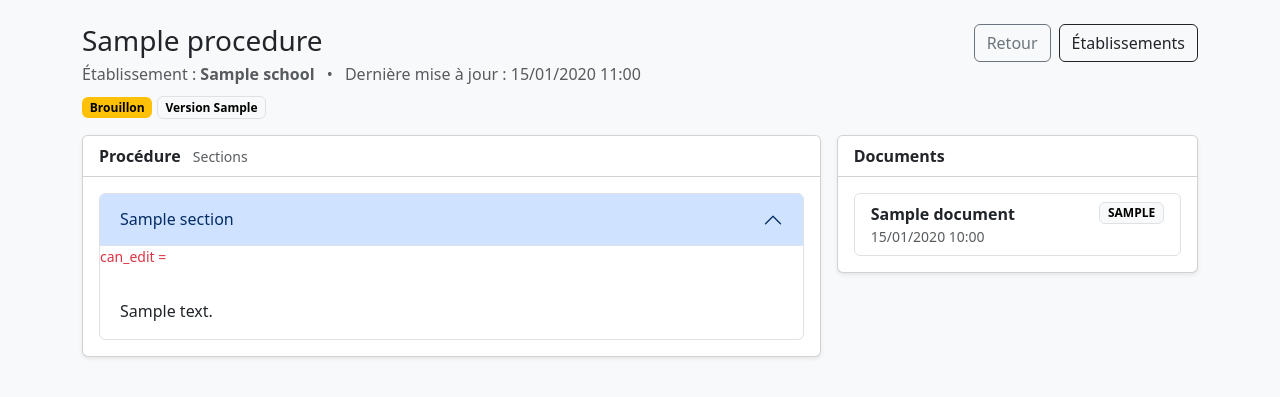
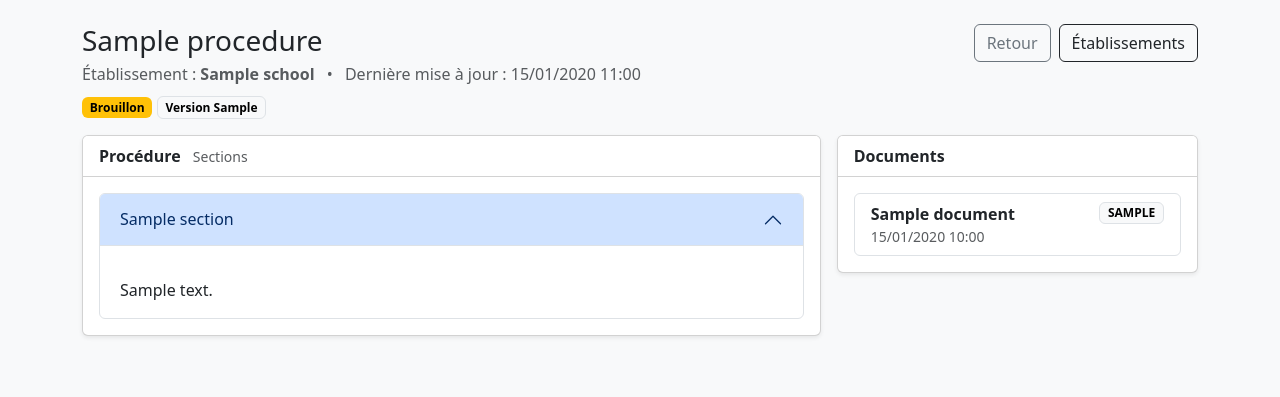
Before and after one commit to SRR-GIT/django-render-test, a Django app: template templates/procedures/detail.html in a window 1280 px wide. Shown: the part 56-453 px from the top of the page. Run offline with Django 4.2, Linux system fonts and the light colour scheme; tables that the repository leaves empty hold one stand-in row (values such as "Sample post"); the template is opened without the code that fills it: values that come from a table or form of the project are taken from there, most other values are stand-ins (such as "Sample title", 1, 10 or a date in 2020); some libraries are stand-ins or nearby versions.

Commit message:
Update detail.html

```diff
--- a/templates/procedures/detail.html
+++ b/templates/procedures/detail.html
@@ -51,9 +51,7 @@
                     {{ s.title }}
                   </button>
                 </h2>
-                <div class="small text-danger">
-                  can_edit = {{ s.can_edit }}
-                </div>
+
                 <div id="c{{ s.id }}" class="accordion-collapse collapse {% if forloop.first %}show{% endif %}">
                   <div class="accordion-body">
                     <div class="d-flex justify-content-between align-items-start mb-3">
```
